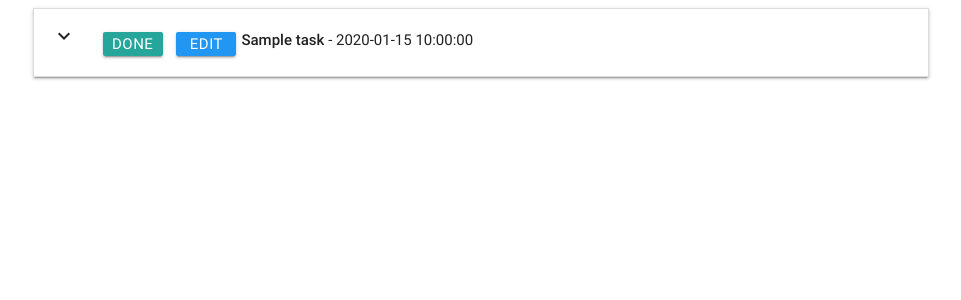
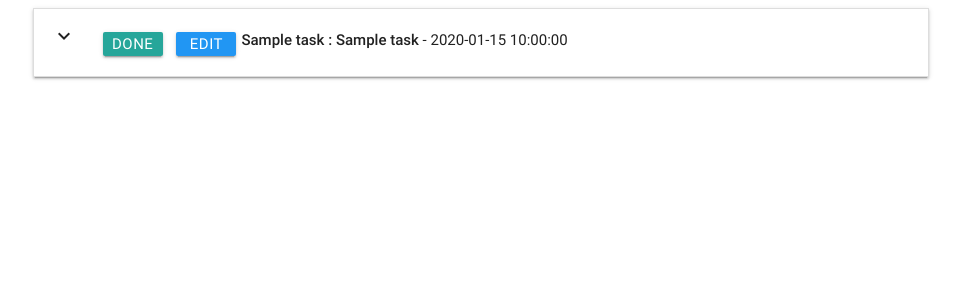
Before and after one commit to pawodyk/CI_WorkingWithData-TaskManagerMiniProject, a Flask app: page / in a window 1280 px wide. Shown: the top 300 px of the page, without its empty margins (159-1120 px from the left). Run offline with Flask 2, Linux system fonts and the light colour scheme; a database or web service that is not in the repository returns one stand-in record (values such as "Sample title"); some libraries are stand-ins or nearby versions.

Commit message:
added functionality: marking task as done delete them from database; styled the task displaying all the info from database

```diff
--- a/app.py
+++ b/app.py
@@ -51,6 +51,12 @@ def update_task(task_id):
     })
     return redirect(url_for('get_task'))
 
+
+@app.route('/delete_task/<task_id>')
+def delete_task(task_id):
+    mongo.db.tasks.remove({'_id': ObjectId(task_id)})
+    return redirect(url_for('get_task'))
+
 if __name__ == "__main__":
     app.run(host = os.getenv('IP', '127.0.0.1'),
             port = int(os.getenv('PORT', '5500')),
--- a/templates/tasks.html
+++ b/templates/tasks.html
@@ -6,16 +6,25 @@
         <div class="collapsible-header">
             <div class="col s3">
                 <i class="material-icons">expand_more</i>
-                <a class="waves-effect waves-light btn btn_small">Done</a>
+                <a href="{{ url_for('delete_task', task_id=task._id) }}" class="waves-effect waves-light btn btn_small">Done</a>
                 <a href="{{ url_for('edit_task', task_id=task._id) }}" class="waves-effect waves-light btn btn_small blue">Edit</a>
             </div>
             <div class="task_header col s9">
-                <strong>{{ task.task_name }}</strong>&nbsp;- {{ task.due_date }}
+                <strong>{{ task.category_name }} : {{ task.task_name }}</strong>&nbsp;- {{ task.due_date }}
             </div>
         </div>
         <div class="collapsible-body">
-            <p>{{ task.task_description }}</p>
-            <p>{{ task.category_name }} {{ task.is_urgent}}</p>
+            <div class="row">
+
+                {% if task.is_urgent %}
+                    <div class="col s1"><span style="cursor: help;" title="Urgent!"><i class="small material-icons">hourglass_empty</i></span></div>
+                    <div class="col s11">{{ task.task_description }}</div>
+                {% else %}
+                    <div class="col s1"><span style="cursor: help;" title="Normal Importance"><i class="small material-icons">hourglass_full</i></div>
+                    <div class="col s11">{{ task.task_description }}</div>
+                {% endif %}
+
+            </div>
         </div>
     </li>
     {% endfor %}
```
